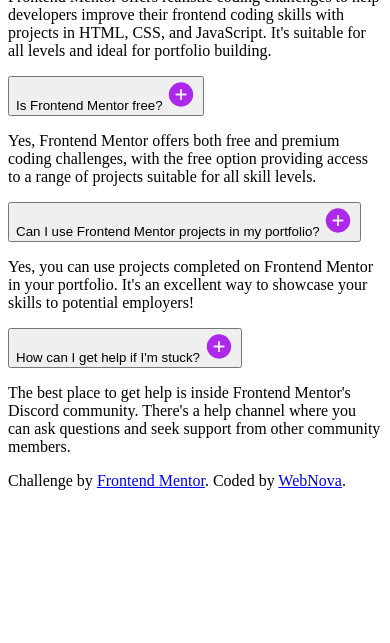
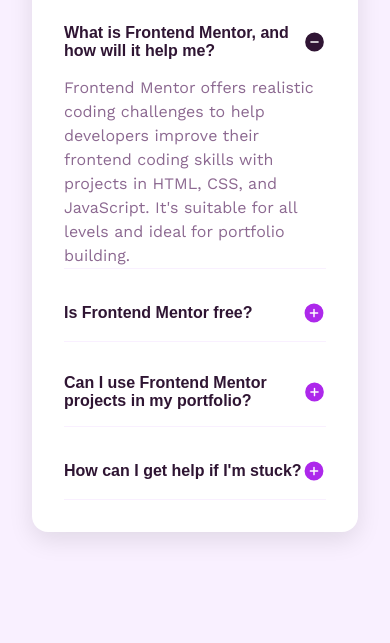
Before and after one commit to DevRobertCodes/Frontend-Mentor-FAQ-Accordion, a plain HTML site: page index.html in a window 390 px wide. Shown: the part 201-844 px from the top of the page. Drawn offline with nearby package versions, Linux system fonts and the light colour scheme.

Commit message:
Styled the body and card for Desktop and Tablet

```diff
--- a/index.html
+++ b/index.html
@@ -8,9 +8,10 @@
   <title>Frontend Mentor | FAQ accordion</title>
 </head>
 <body>
-  <main class="container">
+  <main class="Wrapper">
+    <div class="container">
     <header class="faq-header">
-      <img src="icon-star.svg" alt="Star icon" class="icon-star">
+      <img src="icon-star.svg" alt="Star icon" class="Star Icon">
       <h1>FAQs</h1>
     </header>
 
@@ -18,17 +19,19 @@
       <div class="accordion-item active">
         <button class="accordion-header">
           What is Frontend Mentor, and how will it help me?
-          <img src="icon-minus.svg" alt="">
+          <img src="icon-minus.svg" alt="Minus Sign">
         </button>
-        <div class="accordion-body">
-          <p>Frontend Mentor offers realistic coding challenges to help developers improve their frontend coding skills with projects in HTML, CSS, and JavaScript. It's suitable for all levels and ideal for portfolio building.</p>
+        <div class="accordion-body1">
+          <p>Frontend Mentor offers realistic coding challenges to help developers improve their frontend coding skills
+            with projects in HTML, CSS, and JavaScript. It's suitable for all levels and ideal for portfolio building.
+          </p>
         </div>
       </div>
 
       <div class="accordion-item">
         <button class="accordion-header">
           Is Frontend Mentor free?
-          <img src="icon-plus.svg" alt="">
+          <img src="icon-plus.svg" alt="Plus sign">
         </button>
         <div class="accordion-body">
           <p>
@@ -41,7 +44,7 @@
       <div class="accordion-item">
         <button class="accordion-header">
           Can I use Frontend Mentor projects in my portfolio?
-          <img src="icon-plus.svg" alt="">
+          <img src="icon-plus.svg" alt="Plus Sign">
         </button>
         <div class="accordion-body">
           <p>
@@ -54,7 +57,7 @@
       <div class="accordion-item">
         <button class="accordion-header">
           How can I get help if I'm stuck?
-          <img src="icon-plus.svg" alt="">
+          <img src="icon-plus.svg" alt="Plus Sign">
         </button>
         <div class="accordion-body">
           <p>
@@ -64,15 +67,16 @@
         </div>
       </div>
     </section>
+    </div>
   </main>
 
-  <footer>
+  <!--<footer>
     <p class="attribution">
       Challenge by <a href="https://www.frontendmentor.io?ref=challenge" target="_blank">Frontend Mentor</a>.
       Coded by <a href="#">WebNova</a>.
     </p>
   </footer>
-
+-->
   <script src="script.js"></script>
 </body>
 </html>
--- a/styles.css
+++ b/styles.css
@@ -0,0 +1,129 @@
+/* === Google Fonts === */
+@import url('https://fonts.googleapis.com/css2?family=Work+Sans:wght@400;600;700&display=swap');
+
+/* === Global Reset === */
+* {
+  margin: 0;
+  padding: 0;
+  box-sizing: border-box;
+}
+
+body {
+  font-family: 'Work Sans', sans-serif;
+  background-color: hsl(275, 100%, 97%);
+  background-image: url('background-pattern-desktop.svg');
+  background-repeat: no-repeat;
+  background-position: top center;
+  background-size: contain;
+  min-height: 100vh;
+  display: flex;
+  justify-content: center;
+  align-items: center;
+  padding: 2rem;
+}
+
+.Wrapper {
+  width: 100%;
+  max-width: 500px;
+}
+
+.container {
+  background-color: hsl(0, 0%, 100%);
+  padding: 2rem;
+  border-radius: 1rem;
+  box-shadow: 0 0.5rem 1.5rem rgba(0, 0, 0, 0.1);
+}
+
+.faq-header {
+  display: flex;
+  align-items: center;
+  gap: 1rem;
+  margin-bottom: 1.5rem;
+}
+
+.faq-header img.icon-star {
+  width: 24px;
+  height: 24px;
+}
+
+.faq-header h1 {
+  font-size: 2rem;
+  font-weight: bold;
+  color: hsl(292, 42%, 14%);
+}
+
+.accordion {
+  display: flex;
+  flex-direction: column;
+  gap: 1rem;
+}
+
+.active{
+  color: hsl(292, 16%, 49%);
+}
+
+.accordion-item {
+  font-family: 'Work Sans', sans-serif;
+  font-size: 16px;
+  font-weight: 500;
+  border-bottom: 1px solid hsl(275, 100%, 97%);
+  line-height: 1.5;
+}
+
+.accordion-header {
+  background: none;
+  border: none;
+  outline: none;
+  font-size: 1rem;
+  font-weight: 600;
+  color: hsl(292, 42%, 14%);
+  width: 100%;
+  text-align: left;
+  padding: 1rem 0;
+  display: flex;
+  justify-content: space-between;
+  align-items: center;
+}
+
+.accordion img{
+  cursor: pointer;
+}
+
+.accordion-header img {
+  width: 24px;
+  height: 24px;
+}
+
+.accordion-body {
+  display: none;
+  padding-bottom: 1rem;
+}
+
+.accordion-item.active .accordion-body {
+  display: block;
+}
+
+.accordion-body p {
+  font-size: 0.99rem;
+  color: hsl(292, 16%, 49%);
+  line-height: 1.5;
+}
+
+/*@media (max-width: 600px) {
+  body {
+    background-image: url('background-pattern-mobile.svg');
+    background-size: cover;
+  }
+  .container {
+    padding: 1.5rem;
+  }
+  .faq-header h1 {
+    font-size: 1.5rem;
+  }
+  .accordion-header {
+    font-size: 0.95rem;
+  }
+  .accordion-body p {
+    font-size: 0.9rem;
+  }
+}
```
